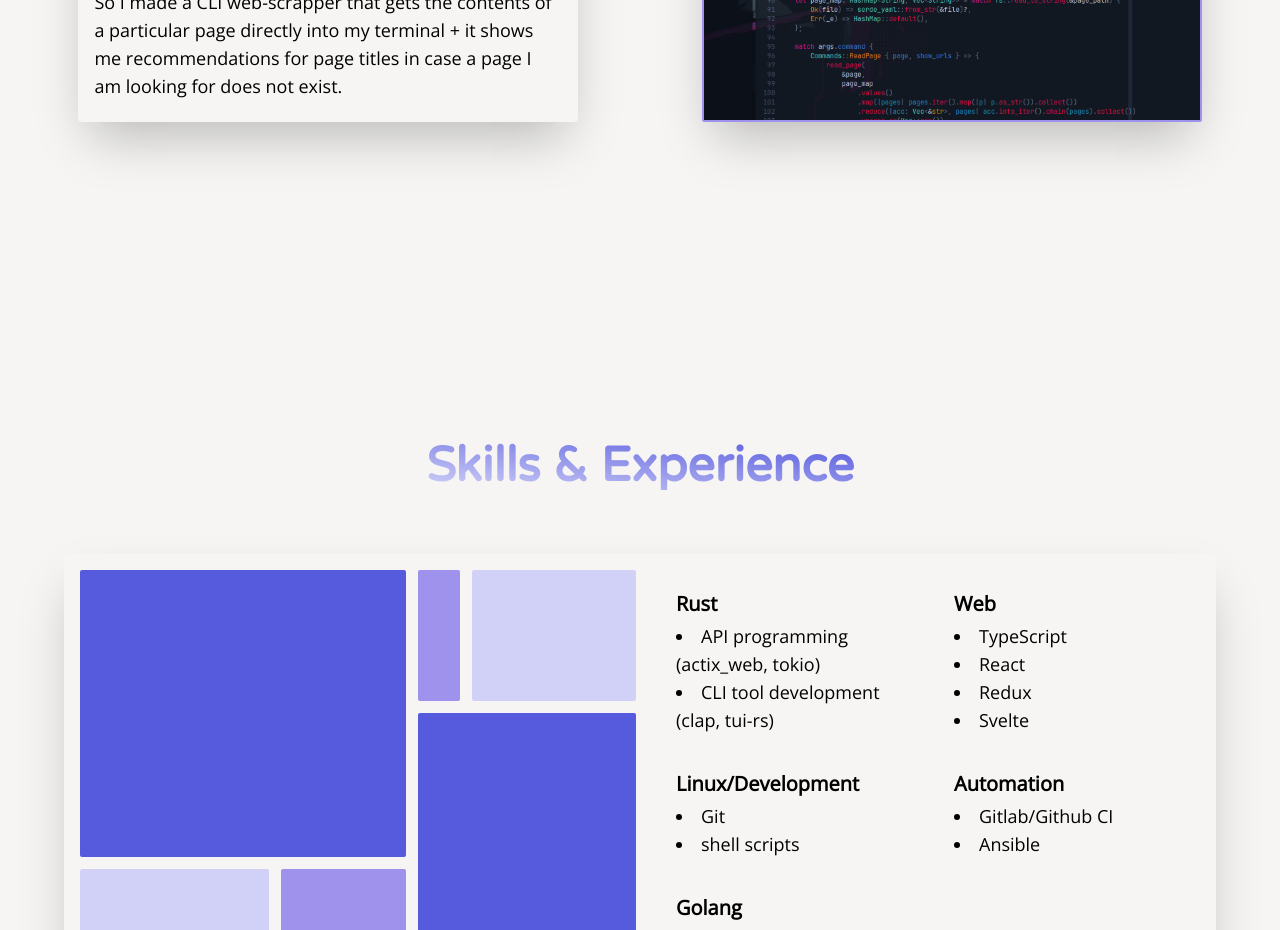
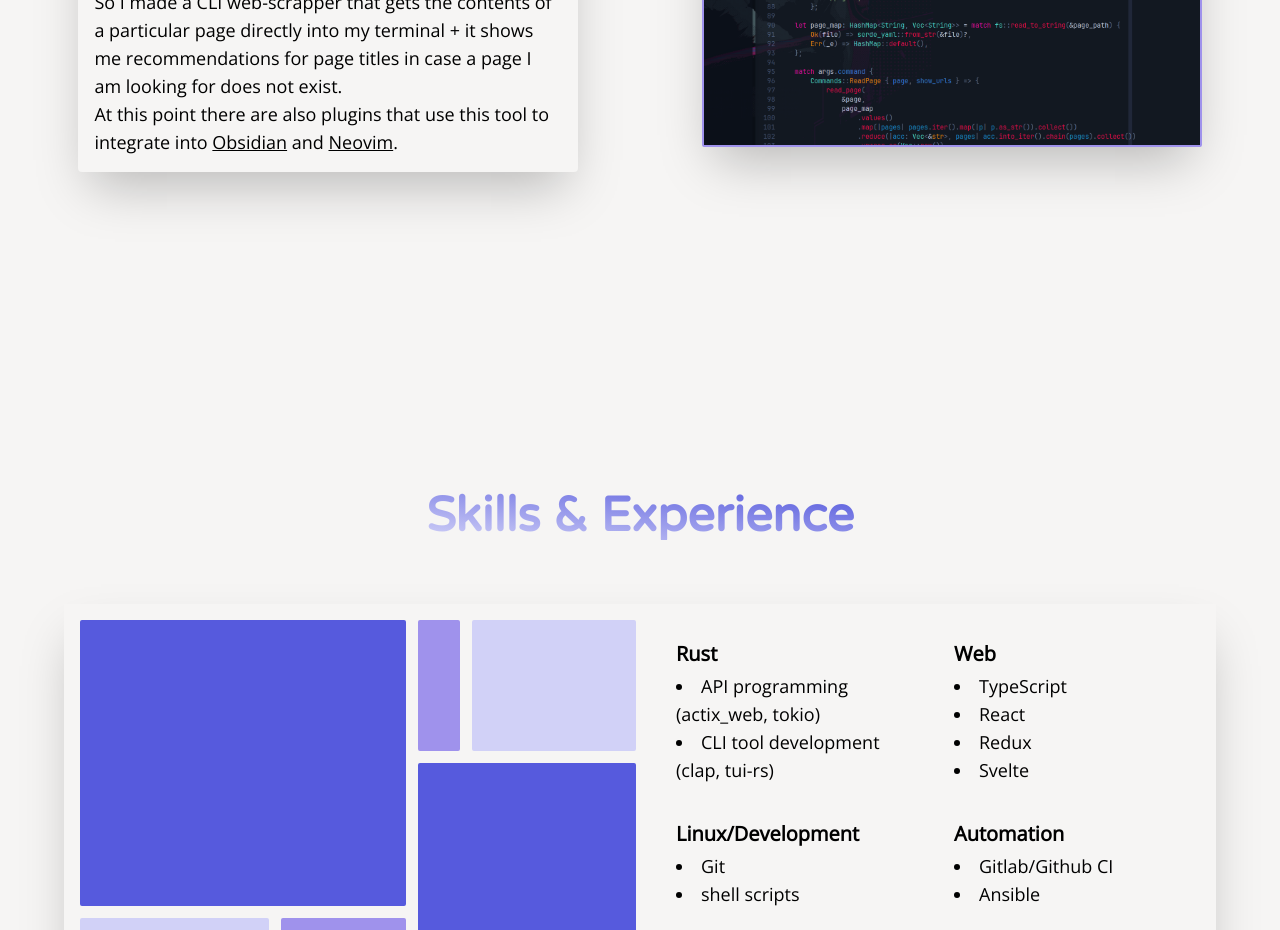
Before and after one commit to Jackboxx/my-website, a SvelteKit app: page / in a window 1280 px wide. Shown: the part 2460-3390 px from the top of the page. Built offline with nearby package versions, Linux system fonts and the light colour scheme; a web font is replaced by a local one.

Commit message:
update description of archwiki cli project

```diff
--- a/src/routes/+page.svelte
+++ b/src/routes/+page.svelte
@@ -49,7 +49,10 @@
 	the website and search for the page I needed every time... <br />
 	So I made a CLI web-scrapper that gets the contents of a particular page directly into my
 	terminal + it shows me recommendations for page titles in case a page I am looking for does
-	not exist.
+	not exist.  <br />
+    At this point there are also plugins that use this tool to integrate into
+    <a href="https://github.com/Jackboxx/archwiki-obsidian" target="_blank">Obsidian</a> and
+    <a href="https://github.com/Jackboxx/archwiki-nvim" target="_blank">Neovim</a>.
 </Project>
 
 <div class="m-52 lg:m-80" />
```
